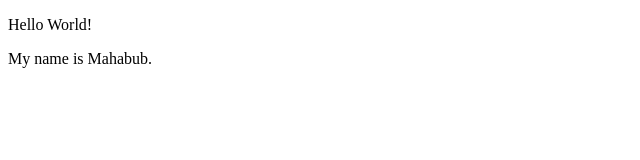
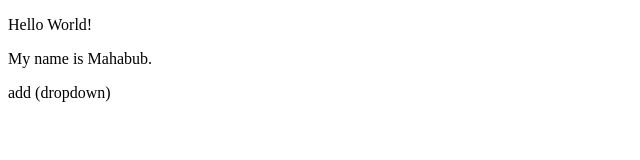
Before and after one commit to Shofiul99/LocalRepo, a plain HTML site: page index.html in a window 1280 px wide. Shown: the whole page, without its empty margins (0-640 px from the left). Drawn offline with Linux system fonts and the light colour scheme.

```diff
--- a/index.html
+++ b/index.html
@@ -8,5 +8,6 @@
 <body>
     <p>Hello World!</p>
     <p>My name is Mahabub.</p>
+    <p>add (dropdown)</p>
 </body>
 </html>
```
